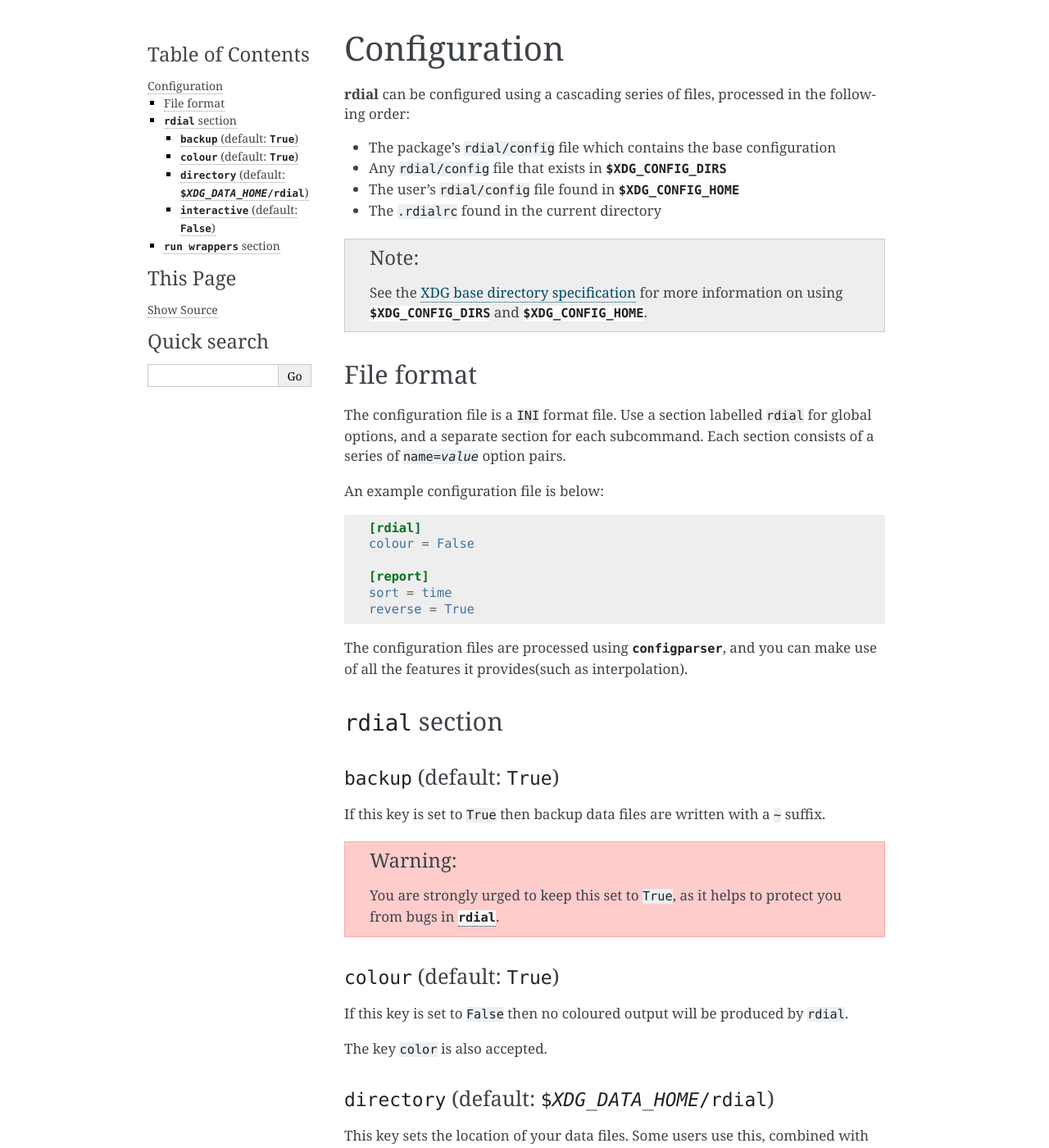
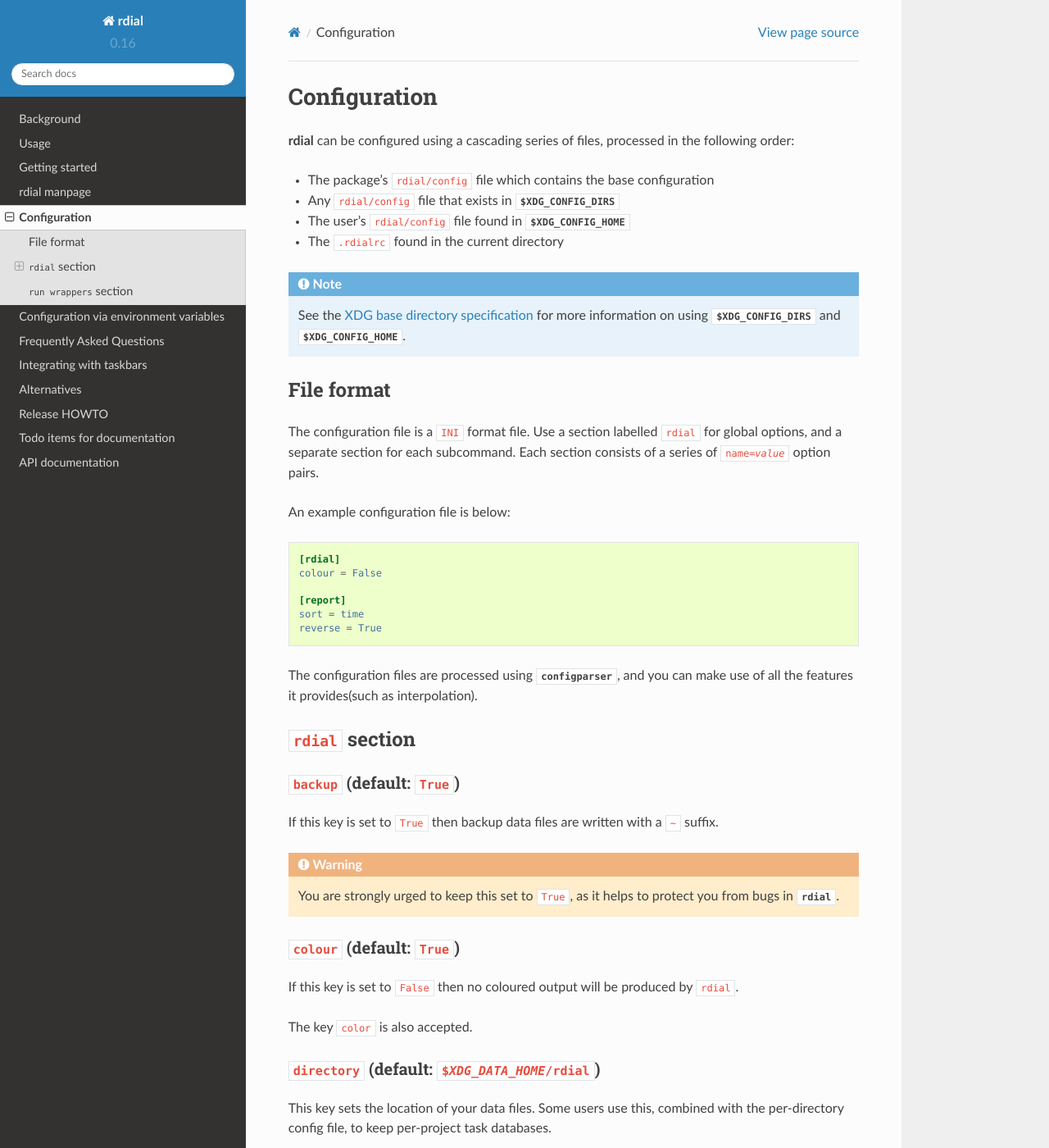
Before and after one commit to JNRowe/rdial, a Sphinx documentation site: the page built from doc/config.rst, in a window 1280 px wide and 1400 px high. Shown: the whole window at 82% size. Built offline with Sphinx 7.4.7 and the Read the Docs theme 2.0.0, drawn with Linux system fonts in a browser that asks for light colours; some of the changed lines change nothing that is shown; some of the changed text lies outside the part shown.

Commit message:
Use the readthedocs theme in local Sphinx builds

```diff
--- a/doc/conf.py
+++ b/doc/conf.py
@@ -27,6 +27,9 @@ sys.path.insert(0, root_dir)
 
 import rdial  # NOQA: E402
 
+on_rtd = os.getenv('READTHEDOCS')
+if not on_rtd:
+    import sphinx_rtd_theme
 
 extensions = \
     ['sphinx.ext.{}'.format(ext)
@@ -34,15 +37,17 @@ extensions = \
                  'todo', 'viewcode']] \
     + ['sphinxcontrib.{}'.format(ext) for ext in []]
 
-# Only activate spelling if it is installed.  It is not required in the
-# general case and we don’t have the granularity to describe this in a clean
-# way
-try:
-    from sphinxcontrib import spelling  # NOQA: E401
-except ImportError:
-    pass
-else:
-    extensions.append('sphinxcontrib.spelling')
+
+if not on_rtd:
+    # Only activate spelling if it is installed.  It is not required in the
+    # general case and we don’t have the granularity to describe this in a
+    # clean way
+    try:
+        from sphinxcontrib import spelling  # NOQA: E401
+    except ImportError:
+        pass
+    else:
+        extensions.append('sphinxcontrib.spelling')
 
 master_doc = 'index'
 source_suffix = '.rst'
@@ -54,6 +59,12 @@ version = '.'.join([str(s) for s in rdial._version.tuple[:2]])
 release = rdial._version.dotted
 
 html_experimental_html5_writer = True
+
+# readthedocs.org handles this setup for their builds, but it is nice to see
+# approximately correct builds on the local system too
+if not on_rtd:
+    html_theme = "sphinx_rtd_theme"
+    html_theme_path = [sphinx_rtd_theme.get_html_theme_path(), ]
 
 pygments_style = 'sphinx'
 with suppress(CalledProcessError):
```
Also changed, not shown: 1 other file.
